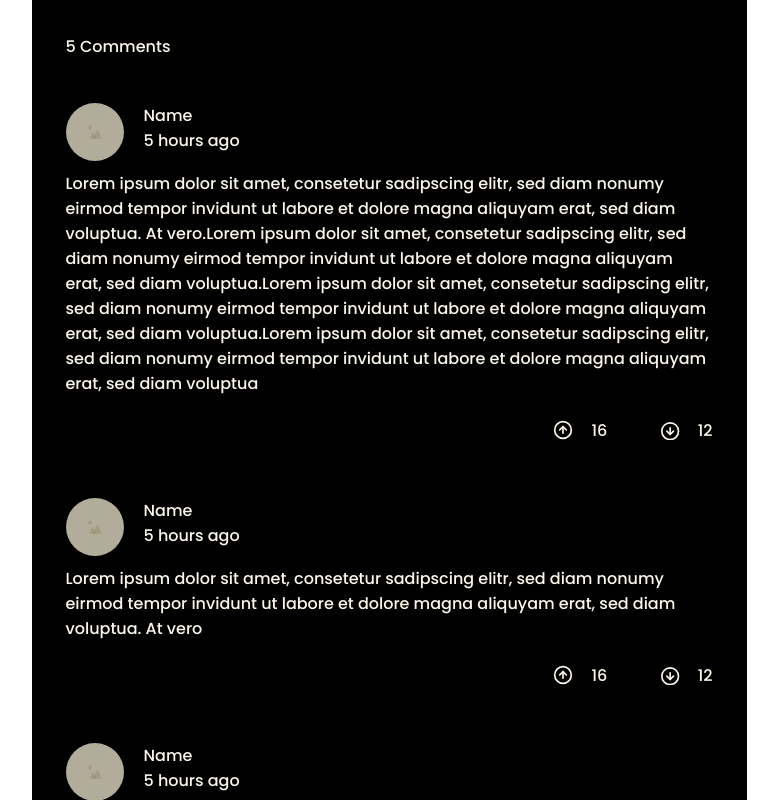
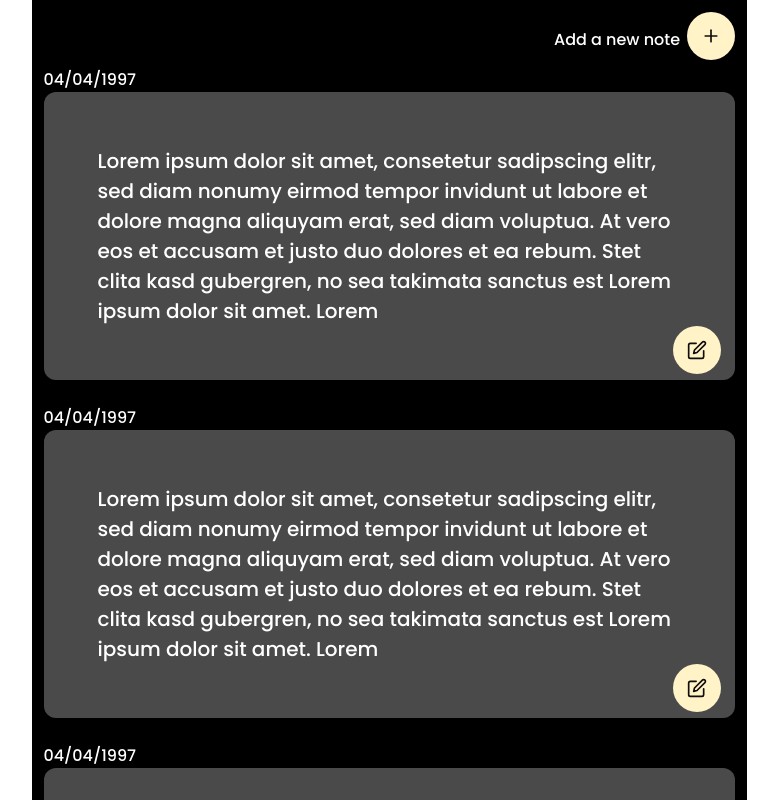
Before and after one commit to BPR-TEAM/FrontendBPR, a Nuxt app in the folder FrontendBPR/: page /test in a window 1280 px wide. Shown: the whole page, without its empty margins (251-1029 px from the left). Built offline with nearby package versions, Linux system fonts and the light colour scheme.

Commit message:
css changes on containers

```diff
--- a/FrontendBPR/assets/buttons.scss
+++ b/FrontendBPR/assets/buttons.scss
@@ -1,8 +1,8 @@
 @import "~bulma/sass/utilities/mixins.sass";
 
 .interactive-button {
-  width: 144px;
-  height: 48px;
+  width: 144px !important;
+  height: 48px !important;
   border-radius: 28px;
   background: #fff3c7;
   font-family: "Poppins", sans-serif;
--- a/FrontendBPR/components/page-containers/AdviceContainer.vue
+++ b/FrontendBPR/components/page-containers/AdviceContainer.vue
@@ -1,6 +1,17 @@
 <template>
   <div class="container">
     <div class="number-of-comments">{{ advices.length }} Comments</div>
+    <div class="add-advice-container">
+      <textarea
+        id="note"
+        class="note-field"
+        name="note"
+        rows="100"
+        cols="85"
+        placeholder="Write an advice for other users..."
+      />
+      <div class="submit interactive-button">Submit</div>
+    </div>
     <div v-for="advice in advices" :key="advice.id" class="advice-item">
       <div class="profile">
         <div class="profile-img">
@@ -175,6 +186,7 @@ export default {
 
 <style lang="scss" scoped>
 @import url("https://fonts.googleapis.com/css2?family=Poppins:wght@500&display=swap");
+@import "./assets/buttons.scss";
 .container {
   ms-overflow-style: none;
   scrollbar-width: none;
@@ -189,6 +201,34 @@ export default {
   background: black;
   font-family: "Poppins", sans-serif;
   animation: advice-slide 300ms;
+}
+
+.add-advice-container {
+  width: 100%;
+
+  .note-field {
+    height: 260px;
+    // width: 100% !important;
+    border: none;
+    text-align: left;
+    // padding-right: 22px;
+    background: white;
+    outline: none !important;
+    position: relative;
+
+    resize: none;
+  }
+
+  .submit {
+    width: 144px;
+    height: 48px;
+    display: flex;
+    justify-content: center;
+    align-items: center;
+    position: relative;
+    left: 75%;
+    z-index: 10;
+  }
 }
 
 .number-of-comments {
@@ -244,7 +284,7 @@ export default {
 
   .up-sign,
   .down-sign {
-    padding: 4px 18px 4px 4px;
+    padding: 4px 18px 4px 4px !important;
     display: flex;
     align-items: center;
     justify-content: center;
@@ -252,7 +292,7 @@ export default {
 }
 
 .upvotes {
-  margin: 0 50px 0 0;
+  margin: 0 50px 0 0 !important;
 }
 
 @keyframes advice-slide {
--- a/FrontendBPR/components/page-containers/NotesContainer.vue
+++ b/FrontendBPR/components/page-containers/NotesContainer.vue
@@ -1,5 +1,53 @@
 <template>
   <div class="container">
+    <div class="add-new-note">
+      <div class="add-new">Add a new note</div>
+      <div class="add-sign">
+        <svg
+          id="Circle_Button"
+          data-name="Circle Button"
+          xmlns="http://www.w3.org/2000/svg"
+          width="48"
+          height="48"
+          viewBox="0 0 48 48"
+        >
+          <rect id="Area" width="48" height="48" rx="24" fill="#fff3c7" />
+          <g id="Icon" transform="translate(14 14)">
+            <rect
+              id="Area-2"
+              data-name="Area"
+              width="20"
+              height="20"
+              fill="#3d7a5d"
+              opacity="0"
+            />
+            <g id="Icon-2" data-name="Icon" transform="translate(1.29 2.499)">
+              <line
+                id="Line"
+                y2="11.667"
+                transform="translate(8.71 1.668)"
+                fill="none"
+                stroke="#0f0e0d"
+                stroke-linecap="round"
+                stroke-linejoin="round"
+                stroke-width="1.667"
+              />
+              <line
+                id="Line-2"
+                data-name="Line"
+                x2="11.667"
+                transform="translate(2.877 7.501)"
+                fill="none"
+                stroke="#0f0e0d"
+                stroke-linecap="round"
+                stroke-linejoin="round"
+                stroke-width="1.667"
+              />
+            </g>
+          </g>
+        </svg>
+      </div>
+    </div>
     <div class="note" v-for="note in notes" :key="note.id">
       <div class="date">{{ note.date }}</div>
       <div class="note-container">
@@ -124,8 +172,21 @@ export default {
   animation: note-slide 300ms;
 }
 
+.add-new-note {
+  color: white;
+  display: flex;
+  justify-content: flex-end;
+  align-items: center;
+
+  .add-sign {
+    margin-left: 0.4rem !important;
+    cursor: pointer;
+  }
+}
+
 .note {
   align-self: center;
+  position: relative;
 }
 .note-container {
   padding: 32px !important;
@@ -144,9 +205,11 @@ export default {
 
   .edit {
     position: absolute;
-    margin: 0 10px 0 20px !important;
-    bottom: 0;
-    right: 0;
+    // margin: 0 10px 0 20px !important;
+    // top: 100% !important;
+    bottom: 2%;
+    right: 2%;
+    height: 48px;
   }
 }
 
@@ -156,13 +219,12 @@ export default {
 }
 
 .add-new {
-  position: relative;
-  display: flex;
-  justify-content: center;
-  align-items: center;
-  float: flex-end;
-  color: white;
-  left: 35%;
+  // position: relative;
+  // display: flex;
+  // justify-content: center;
+  // align-items: center;
+
+  // left: 35%;
 
   .add-button {
     margin-left: 5px !important;
--- a/FrontendBPR/pages/Profile.vue
+++ b/FrontendBPR/pages/Profile.vue
@@ -207,9 +207,7 @@ export default {
     nameWithFirstCapitalized(name) {
       return name.charAt(0).toUpperCase() + name.slice(1);
     },
-    // async sendImage() {
-    //   await this.openDirectory().then(res => console.log(res));
-    // },
+
     openDirectory() {
       let chooseFile = document.getElementById("choose-file");
       const cookie = this.getCookie("auth");
--- a/FrontendBPR/pages/test.vue
+++ b/FrontendBPR/pages/test.vue
@@ -1,6 +1,7 @@
 <template>
   <div>
-    <AdviceContainer />
+    <NotesContainer />
+    <!-- <AdviceContainer /> -->
     <!-- <NewBoard ref="board" :text="text" />
     <NewPlant ref="new" />
     <LoginModal ref="login" />
```
